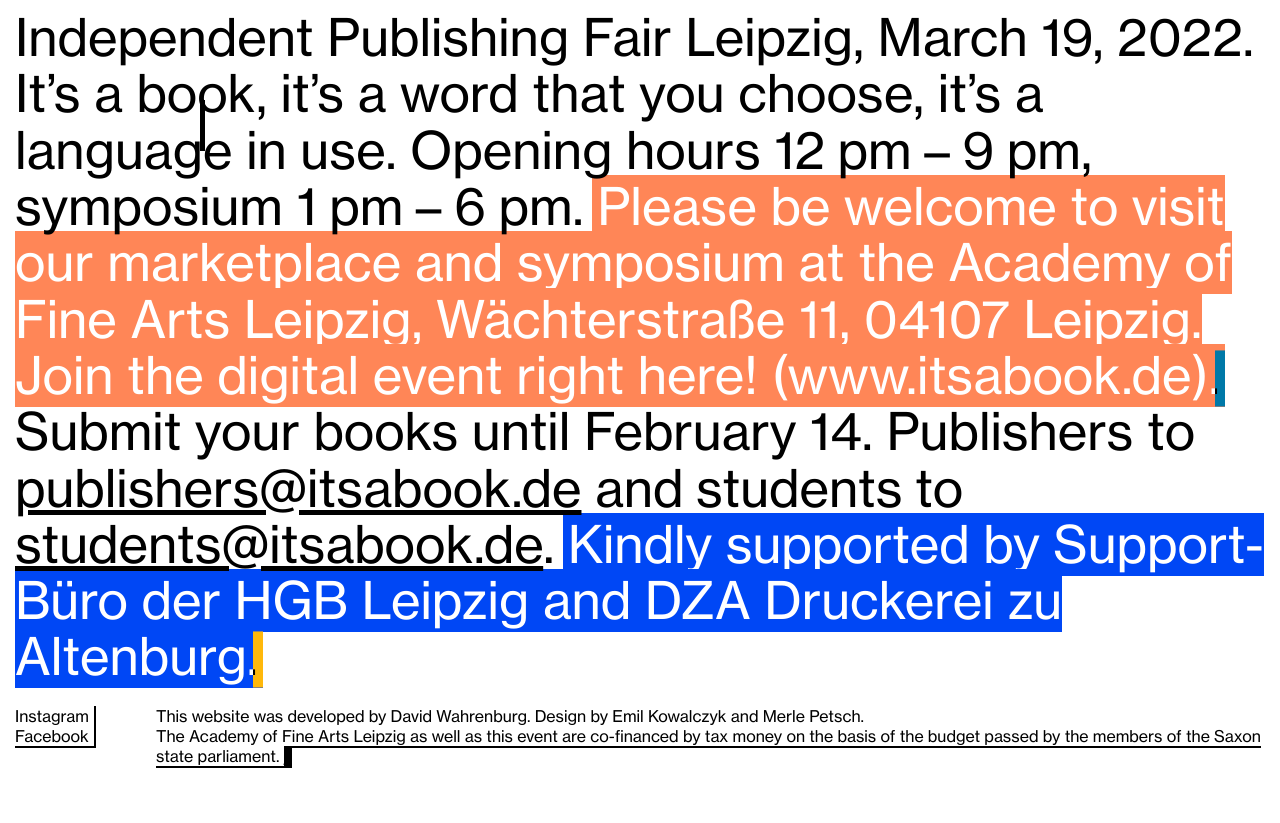
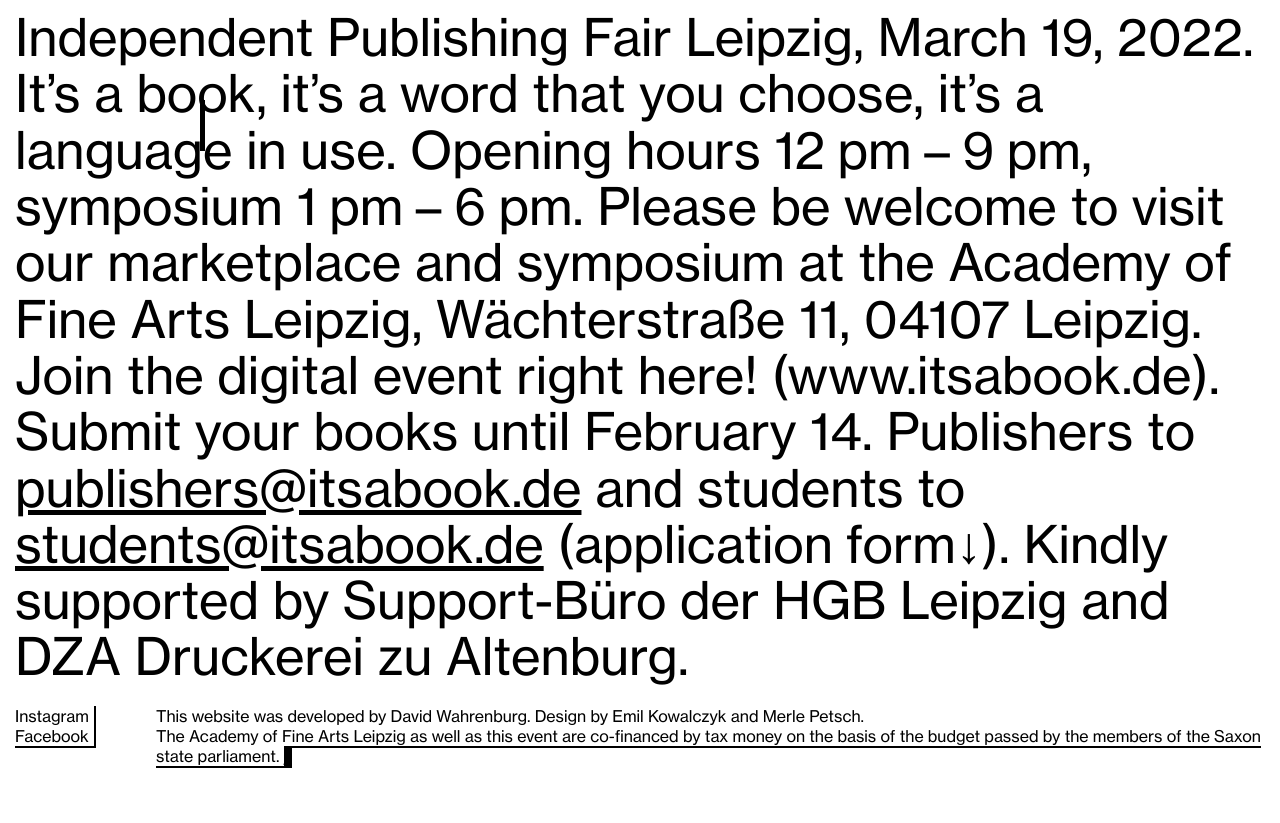
Before and after one commit to schnavy/iab-landingpage, a plain HTML site: page index.html in a window 1280 px wide. Shown: the top 823 px of the page. Drawn offline with Linux system fonts and the light colour scheme.

Commit message:
pdf added

```diff
--- a/index.html
+++ b/index.html
@@ -15,6 +15,33 @@
         <div>
 
             <h1 class="mainText">
+                <span class="text">
+                    Independent Publishing Fair Leipzig, March 19, 2022.
+                </span>
+                <span class="text">
+                    <span class="layer2">It’s a book</span>, it’s a word that you choose, it’s a language
+                    in use.
+                </span>
+                <span class="text">Opening hours 12&nbsp;pm&nbsp;–&nbsp;9&nbsp;pm, symposium
+                    1&nbsp;pm&nbsp;–&nbsp;6&nbsp;pm.</span>
+                <span class="text">Please be welcome to visit our marketplace and symposium at the <span
+                        class="layer2">Academy of Fine
+                        Arts Leipzig, Wächterstraße 11, 04107 Leipzig.</span> Join the digital event right here!
+                         (<a target="_blank" href="https://itsabook.de">www.itsabook.de</a>).
+                        </span>
+                <span class="text">Submit your books until <span class="layer2">February 14</span>. Publishers to <a
+                        class="mail" href="mailto:publishers@itsabook.de">publishers@itsabook.de</a>
+                    and students to <a class="mail"
+                        href="mailto:students@itsabook.de">students@itsabook.de</a>
+                        (<a href="assets/220129_Students_application.pdf"
+                            target="blank">application&nbsp;form&darr;</a>).</span>
+                <span class="text">Kindly supported by Support-Büro der HGB Leipzig and DZA Druckerei zu
+                    Altenburg.</span>
+
+
+
+
+
             </h1>
             <div class="subtext-cols">
 
@@ -26,7 +53,7 @@
                 </div>
                 <div class="subtext">
                     <p>
-                         This website was developed by David Wahrenburg. Design by Emil Kowalczyk and Merle Petsch.
+                        This website was developed by David Wahrenburg. Design by Emil Kowalczyk and Merle Petsch.
                     </p>
                     <span>
                         The Academy of Fine Arts Leipzig as well as this event are co-financed by tax money on the basis
--- a/main.js
+++ b/main.js
@@ -1,17 +1,9 @@
 const IS_MOBILE = window.innerWidth <= 800
 const IS_TOUCH = 'ontouchstart' in window || navigator.msMaxTouchPoints > 0
 
-let text = [
-  'Independent Publishing Fair Leipzig, March 19, 2022.',
-  '<span class="layer2">It’s a book</span>, it’s a word that you choose, it’s a language in use.',
-  'Opening hours 12&nbsp;pm&nbsp;–&nbsp;9&nbsp;pm, symposium 1&nbsp;pm&nbsp;–&nbsp;6&nbsp;pm.',
-  'Please be welcome to visit our marketplace and symposium at the <span class="layer2">Academy of Fine Arts Leipzig, Wächterstraße 11, 04107 Leipzig.</span> Join the digital event right here! (<a target="_blank"  href="https://itsabook.de">www.itsabook.de</a>).',
-  'Submit your books until <span class="layer2">February 14</span>. Publishers to <a class="mail" href="mailto:publishers@itsabook.de">publishers@itsabook.de</a> and&nbsp;students&nbsp;to <a class="mail" href="mailto:students@itsabook.de">students@itsabook.de</a>.',
-  'Kindly supported by Support-Büro der HGB Leipzig and DZA Druckerei zu Altenburg.'
-]
-let textElements = []
 let container = document.querySelector('.container')
 let mainText = document.querySelector('.mainText')
+let textElements = document.querySelectorAll(".text")
 
 let colors = ['#01956e', '#fe601e', '#ff8657', '#0047f5', '#008cc8', '#ffed3b']
 
@@ -28,18 +20,6 @@ window.addEventListener('mousemove', e => {
   cursor.style.left = e.clientX + 'px'
 })
 
-text.forEach(t => {
-  let text = document.createElement('span')
-  text.classList.add('text')
-
-
-
-  text.innerHTML = t + ' '
-
-  mainText.appendChild(text)
-
-  textElements.push(text)
-})
 
 if (!IS_TOUCH) {
   textElements.forEach(text => {
--- a/style.css
+++ b/style.css
@@ -38,7 +38,7 @@ a:hover {
 }
 
 h1 {
-    font-size: 3vw;
+    font-size: 3.3vw;
     font-weight: normal;
     line-height: 1.1;
 }
```
Also changed, not shown: 1 other file.
